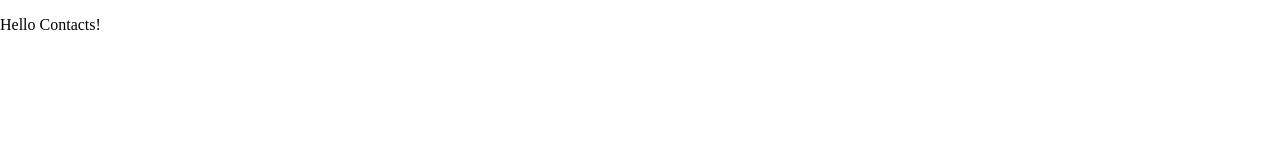
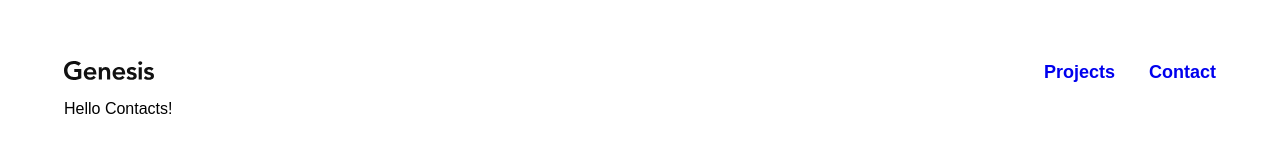
Before and after one commit to paulssona/Genesis-sass-intro, a plain HTML site: page contact.html in a window 1280 px wide. Drawn offline with Linux system fonts and the light colour scheme; a web font is replaced by a local one.

Commit message:
add css navbar copy navbar subsites

```diff
--- a/contact.html
+++ b/contact.html
@@ -9,5 +9,20 @@
         <link type="text/css" rel="stylesheet" href="styles/normalize.css" />
         <link rel="stylesheet" href="styles/styles.css">
     </head>
-    <p>Hello Contacts!</p>
+    <body class="margins fonts">
+        <header>
+            <nav class="navbar">
+                <div>
+                    <a href="index.html" >
+                        <img src="/images/genesislogo.svg" width="auto" height="auto" alt="Genesis-logo">
+                    </a>
+                </div>
+                <div class="navbar-links font-bold-18">
+                    <a class="navbar-links" href="project.html">Projects</a>
+                    <a class="navbar-links" href="contact.html">Contact</a>
+                </div>
+            </nav>
+        </header>
+        <p>Hello Contacts!</p>
+    </body>
 </html>
--- a/scss/_nav.scss
+++ b/scss/_nav.scss
@@ -6,11 +6,12 @@
     text-decoration: none;
     margin-left: 29px;
 
+    &:visited {
+        text-decoration: none;
+        color: #111111;
+    }
     &:hover {
        color:#4A4FF2;
     }
-    &:visited {
-        color:#111111;
-        opacity: 0.6;
-    }
+
 }
```
Also changed, not shown: index.html (+3 -1 lines), project.html (+16 -1 lines), css/styles.css (deleted), project-details.html (added), styles/styles.css.
